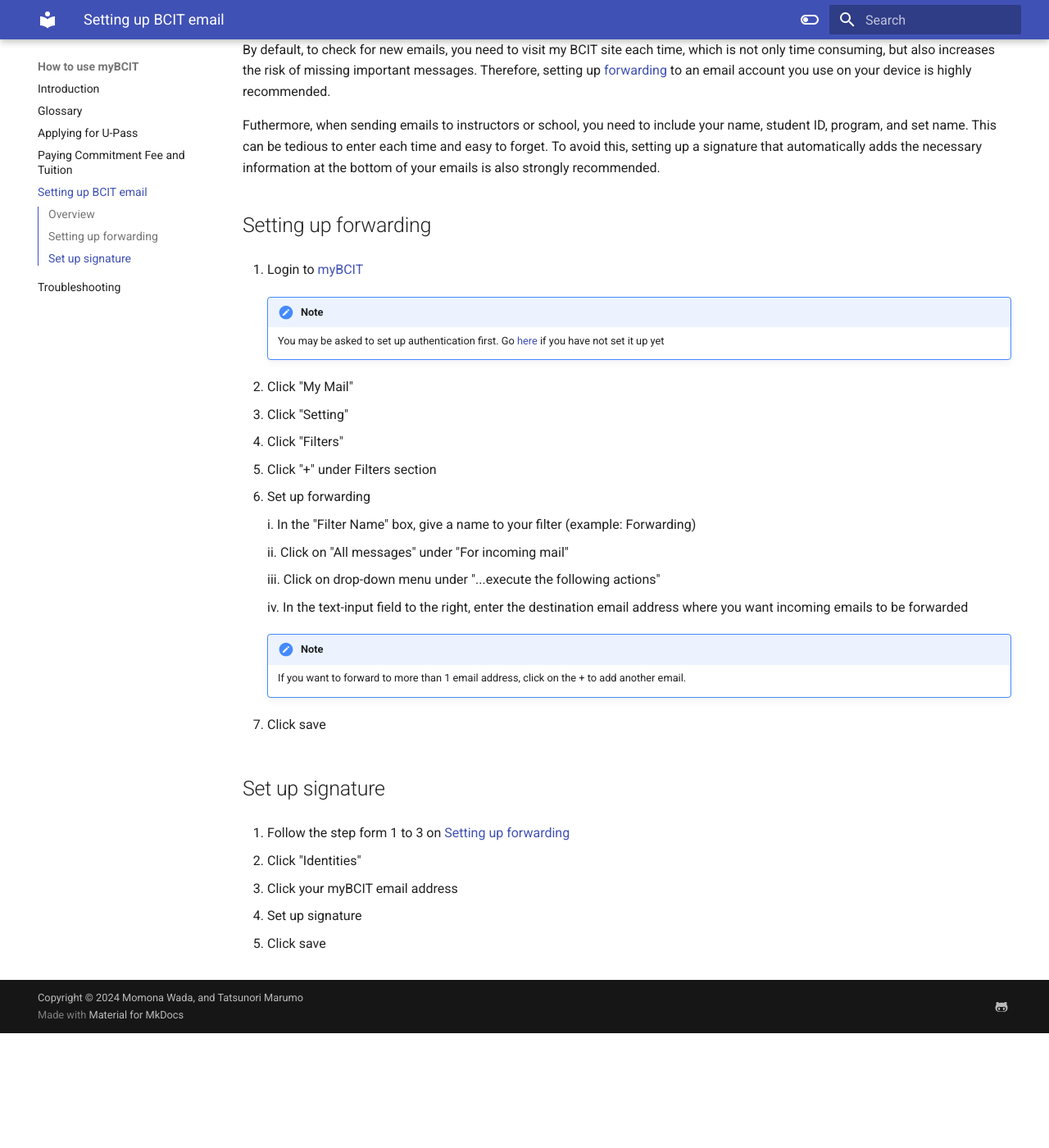
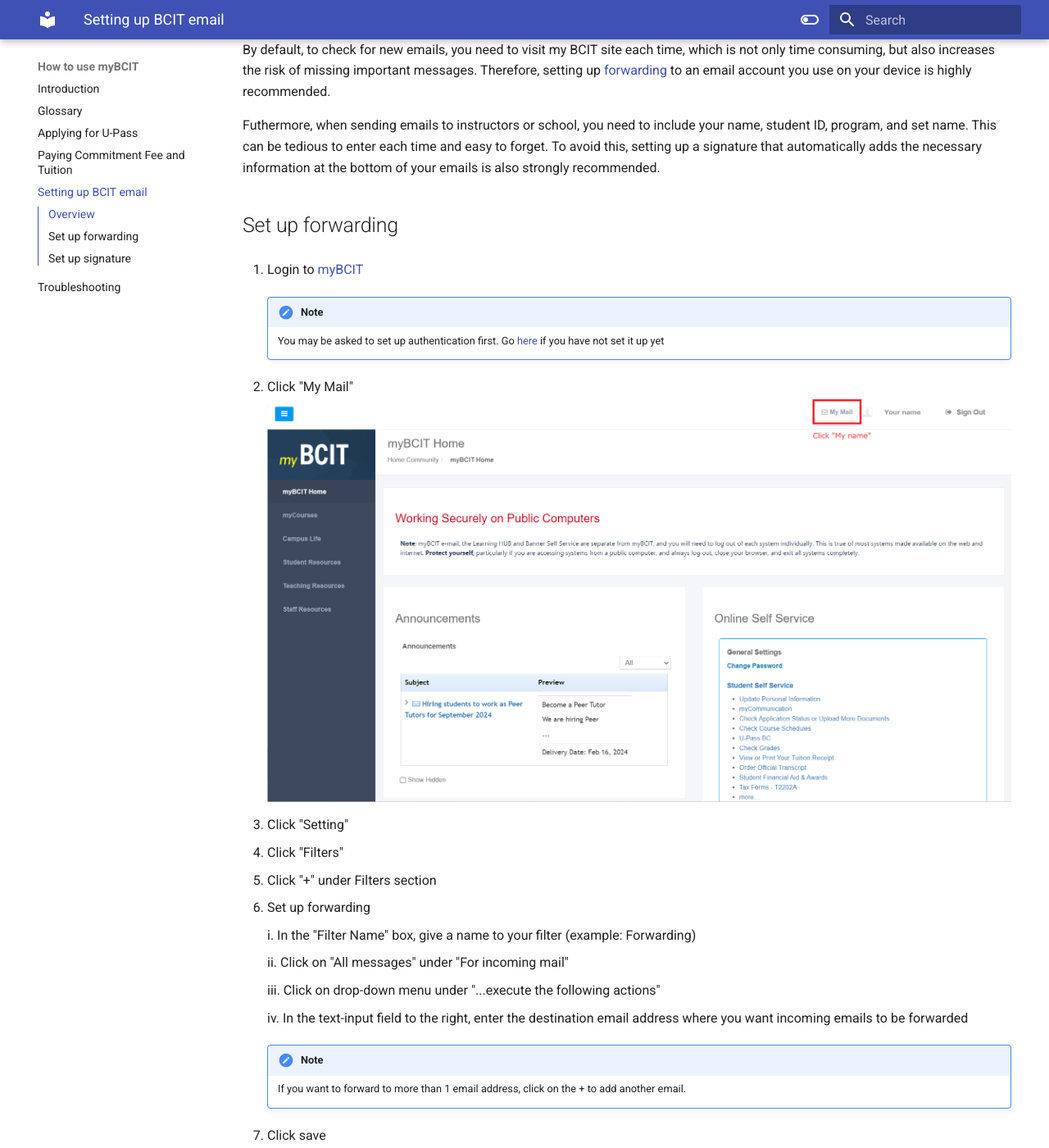
Before and after one commit to TatsunoriMarumo/myBCIT-Guide, an MkDocs documentation site: the page built from docs/setting-up-email.md, in a window 1280 px wide and 1400 px high, scrolled down 359 px. Shown: the whole window at 82% size. Built offline with MkDocs 1.6.1 and Material for MkDocs 9.7.7, drawn with Linux system fonts in a browser that asks for light colours; before the commit the page ends 1619 px from its top, so only the background shows below that; some of the changed text lies outside the part shown.

Commit message:
Add image

```diff
--- a/docs/setting-up-email.md
+++ b/docs/setting-up-email.md
@@ -12,7 +12,7 @@
 
 Futhermore, when sending emails to instructors or school, you need to include your name, student ID, program, and set name. This can be tedious to enter each time and easy to forget. To avoid this, setting up a signature that automatically adds the necessary information at the bottom of your emails is also strongly recommended.
 
-## Setting up forwarding
+## Set up forwarding
 
 1. Login to [myBCIT](https://my.bcit.ca)
 
@@ -21,6 +21,7 @@
         Go [here](https://kb.bcit.ca/student/setting-up-multi-factor-authentication-3416) if you have not set it up yet
 
 2. Click "My Mail"
+![Click My Mail](\Assets\setting-up-email-image\click-my-mail.png)
 
 3. Click "Setting"
 
@@ -45,7 +46,7 @@
 
 ## Set up signature
 
-1. Follow the step form 1 to 3 on [Setting up forwarding](#setting-up-forwarding)
+1. Follow the step 1 - 3 of [Set up forwarding](#setting-up-forwarding)
 
 2. Click "Identities"
 
```
Also changed, not shown: docs/Assets/setting-up-email-image/click-my-mail.png (added).
